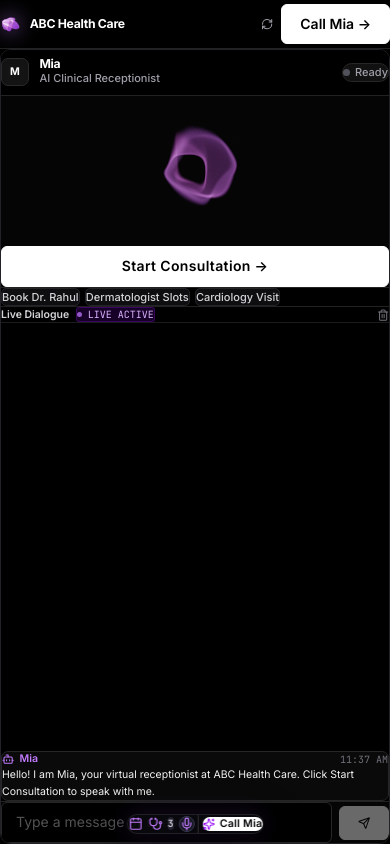
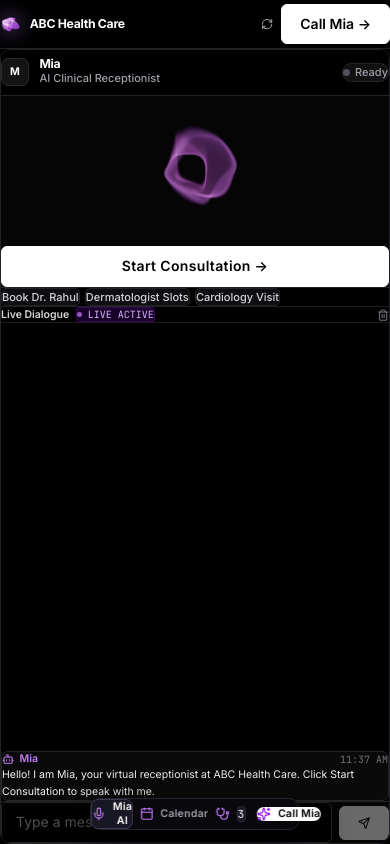
Before and after one commit to shinas101/Ai-Receptionist, a React (Vite) app in the folder frontend/: page / in a window 390 px wide. Built offline with nearby package versions, Linux system fonts and the light colour scheme; no server answers.

Commit message:
style: expand dock size and align strictly with website technical grid design system

```diff
--- a/frontend/src/App.jsx
+++ b/frontend/src/App.jsx
@@ -101,7 +101,7 @@ export default function App() {
       />
 
       {/* Main Single-Window Workspace: Mobile full view per tab, Desktop side-by-side */}
-      <main className="flex-1 min-h-0 p-2 sm:p-3 lg:p-4.5 pb-20 sm:pb-22 lg:pb-20 flex flex-col lg:flex-row gap-3 lg:gap-4 overflow-hidden relative">
+      <main className="flex-1 min-h-0 p-2 sm:p-3 lg:p-4.5 pb-24 sm:pb-28 flex flex-col lg:flex-row gap-3 lg:gap-4 overflow-hidden relative">
         {/* Left Panel: Live Calendar & Specialists (Full view on mobile when active, side-by-side on lg) */}
         <section
           className={`flex-1 min-h-0 flex flex-col h-full rounded-xl sm:rounded-2xl border border-[#222228] bg-[#000000] overflow-hidden shadow-2xl ${
@@ -130,71 +130,29 @@ export default function App() {
         </aside>
       </main>
 
-      {/* Small Floating Dock (Bottom Navbar) */}
+      {/* Prominent Floating Dock Navbar (Built directly on website design system) */}
       <nav
-        aria-label="Floating dock navigation"
-        className="fixed bottom-3 sm:bottom-4 left-1/2 -translate-x-1/2 z-40 bg-[#09090f]/90 backdrop-blur-2xl border border-white/10 shadow-[0_12px_40px_rgba(0,0,0,0.9),0_0_24px_rgba(168,85,247,0.18)] rounded-2xl p-1.5 flex items-center gap-1 sm:gap-1.5 max-w-[95vw] select-none"
+        aria-label="Application dock navigation"
+        className="fixed bottom-4 sm:bottom-6 left-1/2 -translate-x-1/2 z-40 bg-[#0a0a0e]/95 backdrop-blur-xl border border-[#262630] shadow-[0_20px_50px_rgba(0,0,0,0.95)] rounded-xl sm:rounded-2xl p-2 sm:p-2.5 flex items-center gap-1.5 sm:gap-2.5 max-w-[calc(100vw-1.5rem)] select-none"
       >
-        {/* Dock Item 1: Calendar */}
-        <button
-          onClick={() => {
-            setMobileTab('calendar');
-            setCalendarTab('calendar');
-          }}
-          className={`px-3 py-2 rounded-xl text-xs font-semibold tracking-wide transition-all flex items-center gap-1.5 sm:gap-2 cursor-pointer ${
-            mobileTab === 'calendar' && calendarTab === 'calendar'
-              ? 'bg-[#181826] text-white border border-[#3b3b52] shadow-sm'
-              : 'text-zinc-400 hover:text-white hover:bg-white/5 border border-transparent'
-          }`}
-          title="Clinical Calendar"
-        >
-          <Calendar className="w-4 h-4 text-purple-400 shrink-0" />
-          <span className="hidden xs:inline">Calendar</span>
-          {appointments.length > 0 && (
-            <span className="text-[10px] px-1.5 py-0.2 rounded font-mono bg-[#222230] text-zinc-300">
-              {appointments.length}
-            </span>
-          )}
-        </button>
-
-        {/* Dock Item 2: Specialists */}
-        <button
-          onClick={() => {
-            setMobileTab('calendar');
-            setCalendarTab('doctors');
-          }}
-          className={`px-3 py-2 rounded-xl text-xs font-semibold tracking-wide transition-all flex items-center gap-1.5 sm:gap-2 cursor-pointer ${
-            mobileTab === 'calendar' && calendarTab === 'doctors'
-              ? 'bg-[#181826] text-white border border-[#3b3b52] shadow-sm'
-              : 'text-zinc-400 hover:text-white hover:bg-white/5 border border-transparent'
-          }`}
-          title="Physicians Directory"
-        >
-          <Stethoscope className="w-4 h-4 text-purple-400 shrink-0" />
-          <span className="hidden xs:inline">Specialists</span>
-          <span className="text-[10px] px-1.5 py-0.2 rounded font-mono bg-[#222230] text-zinc-300">
-            {doctors.length}
-          </span>
-        </button>
-
-        {/* Dock Item 3: Mia Voice AI */}
+        {/* Dock Item 1: Mia AI Voice Receptionist */}
         <button
           onClick={() => setMobileTab('agent')}
-          className={`px-3 py-2 rounded-xl text-xs font-semibold tracking-wide transition-all flex items-center gap-1.5 sm:gap-2 cursor-pointer relative ${
+          className={`px-3.5 sm:px-5 py-2.5 sm:py-3 rounded-lg sm:rounded-xl text-xs sm:text-sm font-semibold tracking-wide transition-all flex items-center gap-2 cursor-pointer ${
             mobileTab === 'agent'
-              ? 'bg-[#181826] text-white border border-[#3b3b52] shadow-sm'
-              : 'text-zinc-400 hover:text-white hover:bg-white/5 border border-transparent'
+              ? 'bg-[#181824] text-white border border-[#3b3b50] shadow-sm'
+              : 'text-zinc-400 hover:text-white hover:bg-[#121218] border border-transparent'
           }`}
           title="Mia AI Voice Receptionist"
         >
-          <Mic className={`w-4 h-4 shrink-0 ${isConnected ? 'text-emerald-400' : 'text-purple-400'}`} />
-          <span className="hidden xs:inline">Mia AI</span>
+          <Mic className={`w-4 h-4 sm:w-4.5 sm:h-4.5 shrink-0 ${isConnected ? 'text-emerald-400' : 'text-purple-400'}`} />
+          <span>Mia AI</span>
           {isConnected && (
-            <div className="flex items-center gap-1">
+            <div className="flex items-center gap-1 ml-0.5">
               {livekit.isAgentSpeaking ? (
                 <span className="flex items-end gap-0.5 h-3">
-                  <span className="w-0.5 h-1.5 bg-emerald-400 animate-pulse" />
-                  <span className="w-0.5 h-3 bg-emerald-400 animate-pulse delay-75" />
+                  <span className="w-0.5 h-2 bg-emerald-400 animate-pulse" />
+                  <span className="w-0.5 h-3.5 bg-emerald-400 animate-pulse delay-75" />
                   <span className="w-0.5 h-2 bg-emerald-400 animate-pulse delay-150" />
                 </span>
               ) : (
@@ -204,38 +162,80 @@ export default function App() {
           )}
         </button>
 
-        {/* Divider */}
-        <div className="w-px h-5 bg-white/15 mx-0.5 sm:mx-1" />
+        {/* Dock Item 2: Calendar */}
+        <button
+          onClick={() => {
+            setMobileTab('calendar');
+            setCalendarTab('calendar');
+          }}
+          className={`px-3.5 sm:px-5 py-2.5 sm:py-3 rounded-lg sm:rounded-xl text-xs sm:text-sm font-semibold tracking-wide transition-all flex items-center gap-2 cursor-pointer ${
+            mobileTab === 'calendar' && calendarTab === 'calendar'
+              ? 'bg-[#181824] text-white border border-[#3b3b50] shadow-sm'
+              : 'text-zinc-400 hover:text-white hover:bg-[#121218] border border-transparent'
+          }`}
+          title="Clinical Calendar"
+        >
+          <Calendar className="w-4 h-4 sm:w-4.5 sm:h-4.5 text-purple-400 shrink-0" />
+          <span>Calendar</span>
+          {appointments.length > 0 && (
+            <span className="text-[11px] px-2 py-0.5 rounded font-mono bg-[#1c1c28] border border-[#2c2c3e] text-zinc-300">
+              {appointments.length}
+            </span>
+          )}
+        </button>
 
-        {/* Dock Item 4: Call Action Controls */}
+        {/* Dock Item 3: Specialists */}
+        <button
+          onClick={() => {
+            setMobileTab('calendar');
+            setCalendarTab('doctors');
+          }}
+          className={`px-3.5 sm:px-5 py-2.5 sm:py-3 rounded-lg sm:rounded-xl text-xs sm:text-sm font-semibold tracking-wide transition-all flex items-center gap-2 cursor-pointer ${
+            mobileTab === 'calendar' && calendarTab === 'doctors'
+              ? 'bg-[#181824] text-white border border-[#3b3b50] shadow-sm'
+              : 'text-zinc-400 hover:text-white hover:bg-[#121218] border border-transparent'
+          }`}
+          title="Physicians & Specialists Directory"
+        >
+          <Stethoscope className="w-4 h-4 sm:w-4.5 sm:h-4.5 text-purple-400 shrink-0" />
+          <span className="hidden xs:inline">Specialists</span>
+          <span className="text-[11px] px-2 py-0.5 rounded font-mono bg-[#1c1c28] border border-[#2c2c3e] text-zinc-300">
+            {doctors.length}
+          </span>
+        </button>
+
+        {/* Technical Border Divider */}
+        <div className="w-px h-6 sm:h-7 bg-[#272732] mx-1 sm:mx-1.5" />
+
+        {/* Dock Action Controls */}
         {!isConnected ? (
           <button
             onClick={handleToggleCall}
-            className="px-3 py-2 rounded-xl bg-white hover:bg-zinc-200 text-black font-semibold text-xs tracking-wide transition-all flex items-center gap-1.5 shadow-md cursor-pointer shrink-0"
-            title="Start Consultation with Mia"
+            className="px-4 sm:px-5 py-2.5 sm:py-3 rounded-lg sm:rounded-xl bg-white hover:bg-zinc-200 text-black font-semibold text-xs sm:text-sm tracking-wide transition-all flex items-center gap-2 shadow-md cursor-pointer shrink-0"
+            title="Start Voice Consultation with Mia"
           >
-            <Sparkles className="w-3.5 h-3.5 text-purple-600 shrink-0" />
+            <Sparkles className="w-4 h-4 text-purple-600 shrink-0" />
             <span>Call Mia</span>
           </button>
         ) : (
-          <div className="flex items-center gap-1 shrink-0">
+          <div className="flex items-center gap-1.5 shrink-0">
             <button
               onClick={livekit.toggleMute}
-              className={`p-2 rounded-xl border text-xs transition-colors cursor-pointer ${
+              className={`p-2.5 sm:p-3 rounded-lg sm:rounded-xl border text-xs sm:text-sm transition-colors cursor-pointer ${
                 livekit.isMuted
                   ? 'bg-rose-950/80 border-rose-600 text-rose-300'
-                  : 'bg-zinc-800 hover:bg-zinc-700 border-zinc-700 text-zinc-200'
+                  : 'bg-[#14141c] hover:bg-[#1c1c28] border-[#2a2a38] text-zinc-200'
               }`}
               title={livekit.isMuted ? 'Unmute Microphone' : 'Mute Microphone'}
             >
-              {livekit.isMuted ? <MicOff className="w-3.5 h-3.5" /> : <Mic className="w-3.5 h-3.5 text-emerald-400" />}
+              {livekit.isMuted ? <MicOff className="w-4 h-4" /> : <Mic className="w-4 h-4 text-emerald-400" />}
             </button>
             <button
               onClick={livekit.disconnect}
-              className="px-2.5 py-2 rounded-xl bg-red-600 hover:bg-red-500 text-white font-semibold text-xs flex items-center gap-1 shadow-sm cursor-pointer"
-              title="End Consultation"
+              className="px-3.5 sm:px-4 py-2.5 sm:py-3 rounded-lg sm:rounded-xl bg-red-600 hover:bg-red-500 text-white font-semibold text-xs sm:text-sm flex items-center gap-1.5 shadow-sm cursor-pointer"
+              title="End Voice Consultation"
             >
-              <PhoneOff className="w-3.5 h-3.5" />
+              <PhoneOff className="w-4 h-4" />
               <span className="hidden sm:inline">End</span>
             </button>
           </div>
```
Also changed, not shown: 4 other files (tests, documents, lock files or other folders).
